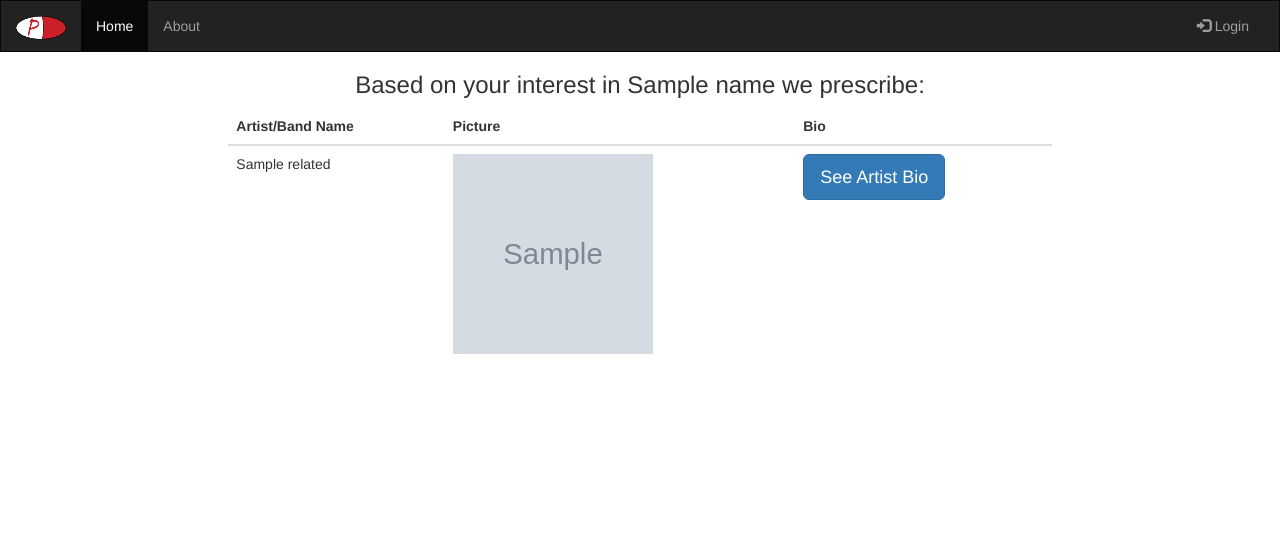
After one commit to cupFullOfJava/prescribe, a Flask app: template SiteCode/templates/Results.html in a window 1280 px wide. The commit adds this page. Shown: the top 557 px of the page. Run offline with Flask 2, Linux system fonts and the light colour scheme; the template is opened without the code that fills it: most values are stand-ins (such as "Sample title", 1, 10 or a date in 2020); grey boxes marked "Sample" are stand-in pictures; parts of the project's set-up code (start-up, migrations or seed data) failed here and were passed over; some libraries are stand-ins or nearby versions.

Commit message:
Added sessions, user log-ins and log-outs, and some currently broken functionality for saving artists

```diff
--- a/SiteCode/application.py
+++ b/SiteCode/application.py
@@ -10,6 +10,7 @@ import peewee
 from MySQLdb import MySQLError
 from werkzeug.security import generate_password_hash, check_password_hash
 from models import *
+from Spotify_Requests import search_artist, get_related
 
 application = Flask(__name__)
 application.config["DEBUG"] = True
@@ -117,10 +118,11 @@ def login():
     try:
         user = Users.get(Users.email == email)
         if check_password_hash(user.user_pw, passwd):
-            print 'User '+user.firstname+' has successfully logged on.'
+            # Create a session variable corresponding with the user.
             session['user'] = email
+            session['name'] = user.firstname
             no_user = False
-
+            return render_template("Home.html")
         else:
             # If the password doesn't match the one found in the database, Set the no_user flag to True
             no_user = True
@@ -133,6 +135,38 @@ def login():
     # no_user flag is passed into the html as a variable to trigger a form error graphic.
     return render_template('login.html', no_user=no_user)
 
+
+# Logs the user out of the application
+@application.route('/logout/')
+def log_out():
+    session.pop('user',None)
+    session.pop('name',None)
+    return render_template("Home.html")
+
+
+# Saves a search result to the database
+@application.route('/save/<artist_id>')
+def save_artist(artist_id):
+    print session['user']
+    Searches.create(
+            email=session['user'],
+            artist=artist_id
+    )
+    return render_template('Home.html')
+
+
+# Shows the results of the user's search. Uses methods from the Spotify_Requests module.
+@application.route('/show-results/', methods=['POST'])
+def show_results():
+    artist_name = request.form['artistSearch']
+    artist = search_artist(artist_name)
+    if artist is None:
+        artist_not_found = True
+        return render_template('Home.html', artist_not_found=artist_not_found)
+    else:
+        related = get_related(artist['id'])
+        return render_template('Results.html', name=artist['name'], related=related)
+
 # Runs the application
 if __name__ == '__main__':
     application.run()
--- a/SiteCode/static/js/searchArtists.js
+++ b/SiteCode/static/js/searchArtists.js
@@ -83,7 +83,8 @@ function printRelated(response){
 			"<tr><td>"+response.artists[i].name+"</td>"
 			+"<td><img src="+response.artists[i].images[0].url+" height='200' width='200'></td>"+
 			'<td><button type="button" class="btn btn-primary btn-lg" data-toggle="modal" data-target="#bioModal'+i+'">'
-			+'See Artist Bio</button></tr>'
+			+'See Artist Butt</button></td>'
+			+'<td>Hello <span class="glyphicon glyphicon-star-empty"></span></td></tr>'
 		);
 
 		$("#bioDiv").append(
--- /dev/null
+++ b/SiteCode/templates/Results.html
@@ -0,0 +1,51 @@
+{% extends "header.html" %}
+{% block body %}
+<div class="container-fluid text-center">
+    <h3>Based on your interest in {{name}} we prescribe:</h3>
+    <p></p>
+    <div class="row content">
+        <div class="col-sm-2 sidenav"></div>
+        <div class="col-sm-8 text-left">
+            <div id="results_div">
+                <div class="table-responsive">
+                    <table class="table table-hover" id="results_table">
+                        <thead>
+                        <tr>
+                            <th>Artist/Band Name</th>
+                            <th>Picture</th>
+                            <th>Bio</th>
+                            {% if session['name'] %}
+                            <th>Save</th>
+                            {% endif %}
+                        </tr>
+                        </thead>
+                        <tbody>
+                        {% for x in range(related|length) %}
+                        <tr>
+                            <td>{{related[x]['name']}}</td>
+                            <td><img src="{{related[x]['picture']}}" height="200" width="200"></td>
+                            <td><button type="button" class="btn btn-primary btn-lg" data-toggle="modal"
+                                        data-target="#bioModal'+i+'">
+                                See Artist Bio
+                            </button></td>
+                            {% if session['user'] %}
+                            <td>
+                                <a href="/save/{{related[x]['id']}}">
+                                    <button type="button" class="btn btn-default btn-lg">
+                                        Save <span class="glyphicon glyphicon-star-empty" style="font-size:1.2em"></span>
+                                    </button>
+                                </a>
+                            </td>
+                            {% endif %}
+
+                        </tr>
+                        {% endfor %}
+                        </tbody>
+                    </table>
+                </div>
+                <div id="bioDiv"></div>
+            </div>
+        </div>
+</div>
+
+{% endblock %}
--- a/SiteCode/templates/header.html
+++ b/SiteCode/templates/header.html
@@ -10,7 +10,6 @@
         <link rel="stylesheet" href="{{url_for('static', filename='css/navstyle.css')}}">
         <script src="https://ajax.googleapis.com/ajax/libs/jquery/1.12.0/jquery.min.js"></script>
         <script src="http://maxcdn.bootstrapcdn.com/bootstrap/3.3.6/js/bootstrap.min.js"></script>
-		<script src="{{url_for('static',filename='js/searchArtists.js')}}"></script>
         <nav class="navbar navbar-inverse">
             <div class="container-fluid">
                 <div class="navbar-header">
@@ -26,9 +25,23 @@
                         <li class="active"><a href="/">Home</a></li>
                         <li><a href="/about/">About</a></li>
                     </ul>
+                    {% if not session['name'] %}
                     <ul class="nav navbar-nav navbar-right">
                                 <li><a href="/login/"><span class="glyphicon glyphicon-log-in"></span> Login</a></li>
                     </ul>
+                    {% else %}
+                    <ul class="nav navbar-nav navbar-right">
+                        <li class="dropdown" id="menuLogin">
+                            <a class="dropdown-toggle" href="#" data-toggle="dropdown" id="navLogin">
+                                Welcome, {{session['name']}}!
+                            </a>
+                              <ul class="dropdown-menu">
+                                  <li><a href="#">View Saved Artists</a></li>
+                                  <li><a href="/logout/">Log Out</a></li>
+                              </ul>
+                        </li>
+                    </ul>
+                    {% endif %}
                 </div>
             </div>
         </nav>
```
Also changed, not shown: SiteCode/Spotify_Requests.py (added, +37 -0 lines), SiteCode/templates/Home.html (+14 -46 lines), 1 other file.
